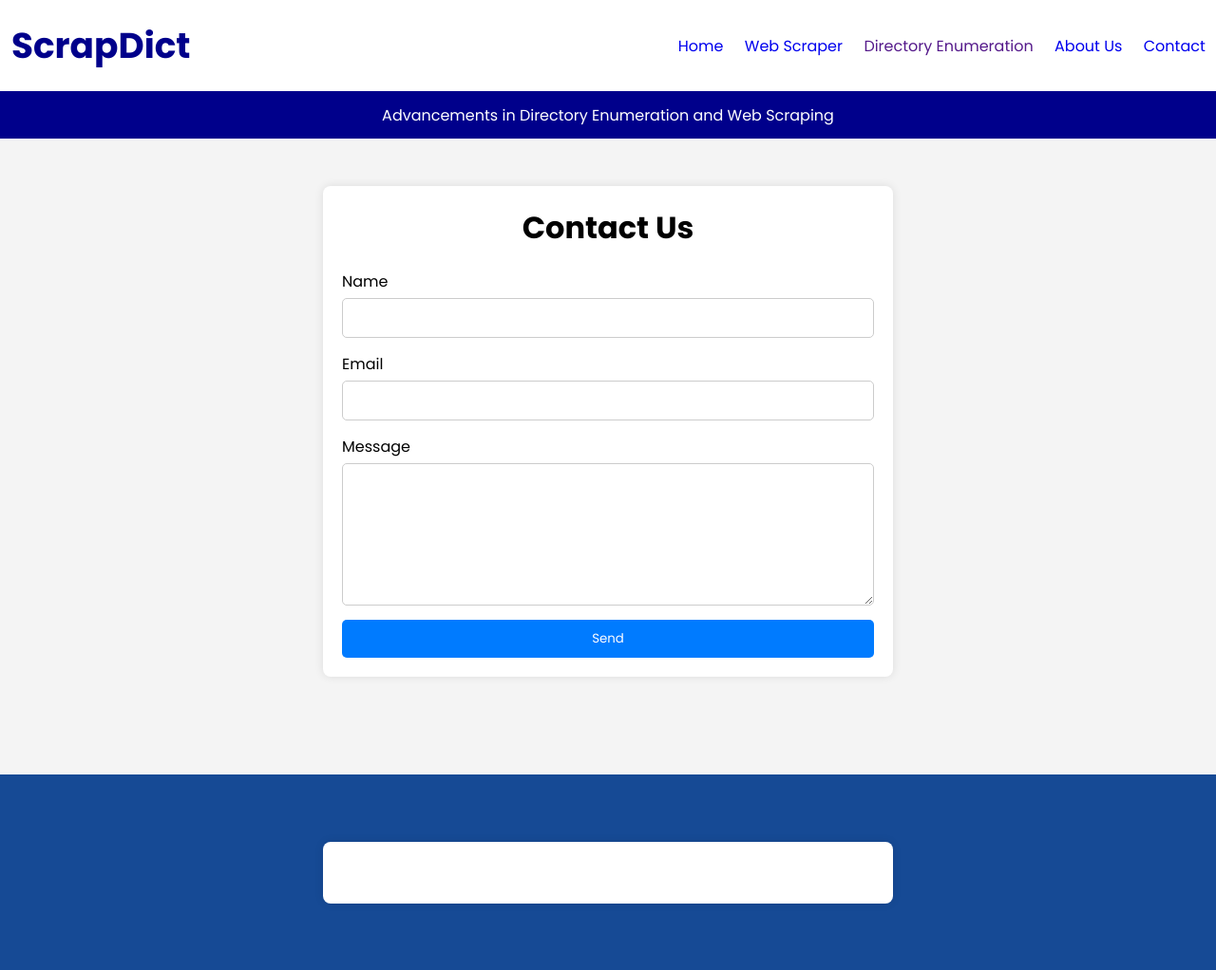
After one commit to Professor-3301/Scrap_Dict, a Flask app: page /contacttest in a window 1280 px wide. The commit adds this page. Shown: the whole page at 95% size. Run offline with Flask 3, Linux system fonts and the light colour scheme.

Commit message:
More And More

```diff
--- a/app.py
+++ b/app.py
@@ -1,6 +1,7 @@
 from flask import Flask, render_template, request, jsonify
 import requests
 from bs4 import BeautifulSoup
+from Tool.scrape_functions import *
 
 app = Flask(__name__)
 
@@ -12,11 +13,33 @@ def index():
 def webscrap():
     return render_template('webscrap.html')
 
+@app.route("/scrapetest", methods=['GET'])
+def scraptest():
+    url_to_scrape = request.form.get('url')
+    print(url_to_scrape)
+
+    # try:
+    #     global scraped_data = scrape_hyperlinks(url_to_scrape)
+
+    #     return scraped_data
+    # except Exception as e:
+    #     return jsonify({'success': False, 'error': str(e)})
+    return render_template('scrapetest.html')
+
+
 
 
 @app.route("/contact")
 def contact():
     return render_template('contact.html')
+
+@app.route("/contacttest")
+def contacttest():
+    return render_template('contacttest.html')
+
+@app.route("/aboutus")
+def aboutus():
+    return render_template('aboutus.html')
 
 @app.route('/scrape', methods=['POST'])
 def scrape_url():
@@ -37,7 +60,7 @@ def scrape_url():
             # Process and store the extracted data
             scraped_data = {'data': soup.prettify()}
 
-            return render_template('result.html', data=scraped_data)
+            return render_template('scrape.html', data=scraped_data)
 
         else:
             return render_template('result.html', error='Failed to retrieve the webpage. Status code: ' + str(response.status_code))
--- /dev/null
+++ b/static/contacttest.css
@@ -0,0 +1,60 @@
+body {
+    font-family: Arial, sans-serif;
+    background-color: #f4f4f4;
+    margin: 0;
+    padding: 0;
+}
+
+.container {
+    max-width: 600px;
+    margin: 50px auto;
+    padding: 20px;
+    background-color: #fff;
+    border-radius: 8px;
+    box-shadow: 0px 0px 10px rgba(0, 0, 0, 0.1);
+}
+
+h1 {
+    text-align: center;
+    margin-bottom: 20px;
+}
+
+form {
+    display: flex;
+    flex-direction: column;
+}
+
+label {
+    margin-bottom: 5px;
+}
+
+input[type="text"],
+input[type="email"],
+textarea {
+    padding: 10px;
+    margin-bottom: 15px;
+    border-radius: 5px;
+    border: 1px solid #ccc;
+}
+
+textarea {
+    height: 150px;
+}
+
+button {
+    padding: 10px 20px;
+    background-color: #007bff;
+    color: #fff;
+    border: none;
+    border-radius: 5px;
+    cursor: pointer;
+    transition: background-color 0.3s ease;
+}
+
+button:hover {
+    background-color: #0056b3;
+}
+
+button:active {
+    background-color: #004080;
+}
--- a/static/style.css
+++ b/static/style.css
@@ -67,15 +67,18 @@
      justify-content: space-around;
      margin-left: 500px;
      color: darkblue;
+
  }
  #options a
  {
     text-decoration: none;
     font-size: normal;
+    transition: transform 0.3s ease, text-decoration 0.3s ease;
  }
- #options a:hover
- {
-    color: rgb(7, 136, 180);
+
+#options a:hover {
+    transform: scale(1.05);
+    text-decoration: underline;
 }
  #modules
  {
@@ -86,8 +89,8 @@
      align-items: center;
      justify-content: space-around;
  }
- #box1
- {
+#box1,
+#box2 {
     height: 90%;
     width: 45%;
     color: darkblue;
@@ -96,16 +99,26 @@
     display: flex;
     align-items: center;
     justify-content: center;
+    transition: all 0.3s ease; /* Adding transition for smooth effect */
+    box-shadow: 0 4px 8px rgba(0, 0, 0, 0.1); /* Adding initial shadow */
 }
- #box2
- {
-     height: 90%;
-     width: 45%;
-     color: darkblue;
-     border: 2px solid darkblue;
-     border-radius: 25px;
-     display: flex;
-     align-items: center;
-     justify-content: center;
 
+#box1:hover,
+#box2:hover {
+    transform: scale(1.04); /* Enlarge on hover */
+    box-shadow: 0 8px 16px rgba(0, 0, 0, 0.5); /* Enlarge shadow on hover */
 }
+
+.divider {
+    border: 0;
+    height: 1px;
+    background-color: #164A95; /* Blue color */
+}
+
+/* Footer Styles */
+footer {
+    background-color: #164A95; /* Blue color */
+    color: #fff;
+    text-align: center;
+    padding: 20px 0;
+}
--- /dev/null
+++ b/templates/contacttest.html
@@ -0,0 +1,27 @@
+{% extends "index.html" %}
+
+{% block content %}
+
+<html lang="en">
+<head>
+    <meta charset="UTF-8">
+    <meta name="viewport" content="width=device-width, initial-scale=1.0">
+    <title>Contact Us</title>
+    <link rel="stylesheet" href="/static/contacttest.css">
+</head>
+<body>
+    <div class="container">
+        <h1>Contact Us</h1>
+        <form action="#" method="post">
+            <label for="name">Name</label>
+            <input type="text" id="name" name="name" required>
+            <label for="email">Email</label>
+            <input type="email" id="email" name="email" required>
+            <label for="message">Message</label>
+            <textarea id="message" name="message" required></textarea>
+            <button type="submit">Send</button>
+        </form>
+    </div>
+</body>
+</html>
+{% endblock %}
--- a/templates/home.html
+++ b/templates/home.html
@@ -4,7 +4,7 @@
 {% block content %}
 
     <div id="modules">
-        <div id="box1">Web Sracping Module</div>
+        <div id="box1"><a href="/scrapetest">Web Sracping Module</a></div>
         <div id="box2">Directory Enumeration Module</div>
     </div>
 
--- a/templates/index.html
+++ b/templates/index.html
@@ -12,13 +12,13 @@
 <body>
     <div id="main">
         <div id="navbar">
-            <div id="logo"><h2>Scrapdict</h2></div>
+            <div id="logo"><h3>ScrapDict</h3></div>
             <div id="options">
-                <a href="">Home</a>
-                <a href="/webscrap">Web Scraper</a>
+                <a href="/">Home</a>
+                <a href="/scrapetest">Web Scraper</a>
                 <a href="">Directory Enumeration</a>
-                <a href="">About Us</a>
-                <a href="/contact">Contact </a>
+                <a href="/aboutus">About Us</a>
+                <a href="/contacttest">Contact </a>
             </div>
         </div>
         <div id="page">
@@ -27,6 +27,12 @@
             {% endblock %}
         </div>
 
+        <hr class="divider">
+        <footer>
+            <div class="container">
+                <p>&copy; 2024 Your Company Name. All rights reserved.</p>
+            </div>
+        </footer>
     </div>
 
 
```
Also changed, not shown: static/about.css (added, +28 -0 lines), static/scrapetest.css (added, +59 -0 lines), templates/aboutus.html (added, +24 -0 lines), templates/scrape.html (added, +33 -0 lines), Logo/Scrapdict.png (added). Lines whose indentation alone changed are shown as unchanged.
